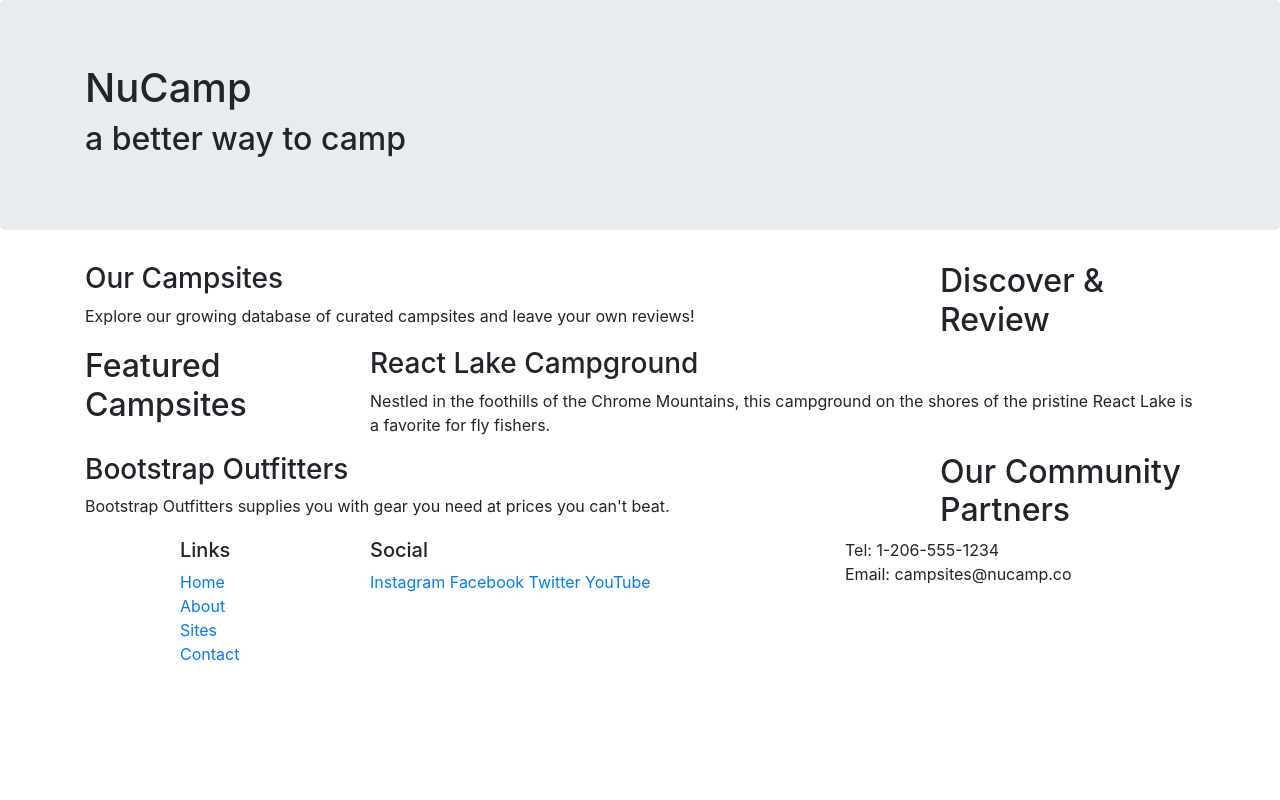
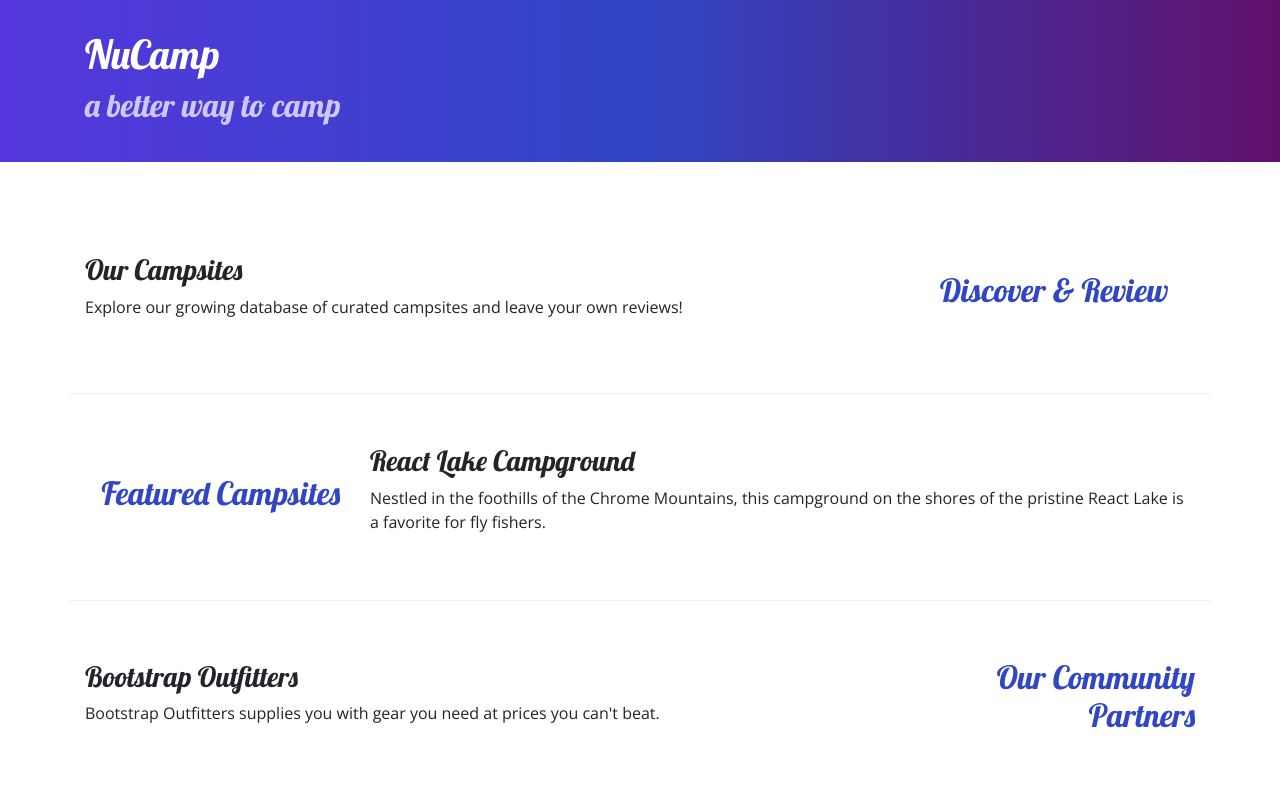
Before and after one commit to mgmarlowe/NCCampsite, a website: page index.html in a window 1280 px wide. Shown: the top 800 px of the page. Drawn offline with nearby package versions, Linux system fonts and the light colour scheme.

Commit message:
Bootstrap Grid 2

```diff
--- /dev/null
+++ b/css/styles.css
@@ -0,0 +1,32 @@
+body {
+    font-family: "Open Sans", sans-serif;
+}
+
+h1, h2, h3 {
+    font-family: "Lobster", cursive;
+}
+
+h2 {
+    color: #3046C5;
+}
+
+header h2 {
+    color: #CEC8FF;
+}
+
+footer {
+    background-image: linear-gradient(#CEC8FF, white);
+    padding: 20px 0;
+}
+
+.jumbotron {
+    padding: 30px;
+    background-image: linear-gradient(to right, #5637DD, #3046C5, #60106B);
+    color: white;
+}
+
+.row-content {
+    padding: 50px 0;
+    border-bottom: 1px ridge;
+    min-height: 200px;
+}
--- a/index.html
+++ b/index.html
@@ -9,12 +9,16 @@
     <!-- Bootstrap CSS -->
     <link rel="stylesheet" href="node_modules/bootstrap/dist/css/bootstrap.min.css" />
 
+    <!-- Additional CSS must be placed after Bootstrap CSS -->
+    <link rel="stylesheet" href="https://fonts.googleapis.com/css?family=Lobster|Open+Sans" />
+    <link rel="stylesheet" href="css/styles.css" />
+
     <title>NuCamp: A Better Way To Camp</title>
 </head>
 
 <body>
 
-    <header class="jumbotron">
+    <header class="jumbotron jumbotron-fluid">
         <div class="container">
             <div class="row">
                 <div class="col">
@@ -26,7 +30,7 @@
     </header>
 
     <div class="container">
-        <div class="row">
+        <div class="row row-content align-items-center">
             <div class="col-sm-4 order-sm-last col-md-3">
                 <h2>Discover & Review</h2>
             </div>
@@ -36,9 +40,9 @@
             </div>
         </div>
 
-        <div class="row">
+        <div class="row row-content align-items-center">
             <div class="col-sm-4 col-md-3">
-                <h2>Featured Campsites</h2>
+                <h2 class="text-sm-right">Featured Campsites</h2>
             </div>
             <div class="col">
                 <h3>React Lake Campground</h3>
@@ -46,9 +50,9 @@
             </div>
         </div>
 
-        <div class="row">
+        <div class="row row-content align-items-center">
             <div class="col-sm-4 order-sm-last col-md-3">
-                <h2>Our Community Partners</h2>
+                <h2 class="text-sm-right">Our Community Partners</h2>
             </div>
             <div class="col">
                 <h3>Bootstrap Outfitters</h3>
@@ -69,14 +73,14 @@
                         <li><a href="#">Contact</a></li>
                     </ul>
                 </div>
-                <div class="col-6 col-sm-5">
+                <div class="col-6 col-sm-5 text-center">
                     <h5>Social</h5>
                     <a href="http://instagram.com/">Instagram</a>
                     <a href="http://facebook.com/">Facebook</a>
                     <a href="http://twitter.com/">Twitter</a>
                     <a href="http://youtube.com/">YouTube</a>
                 </div>
-                <div class="col-sm-4">
+                <div class="col-sm-4 text-center">
                     Tel: 1-206-555-1234<br />
                     Email: campsites@nucamp.co
                 </div>
```
